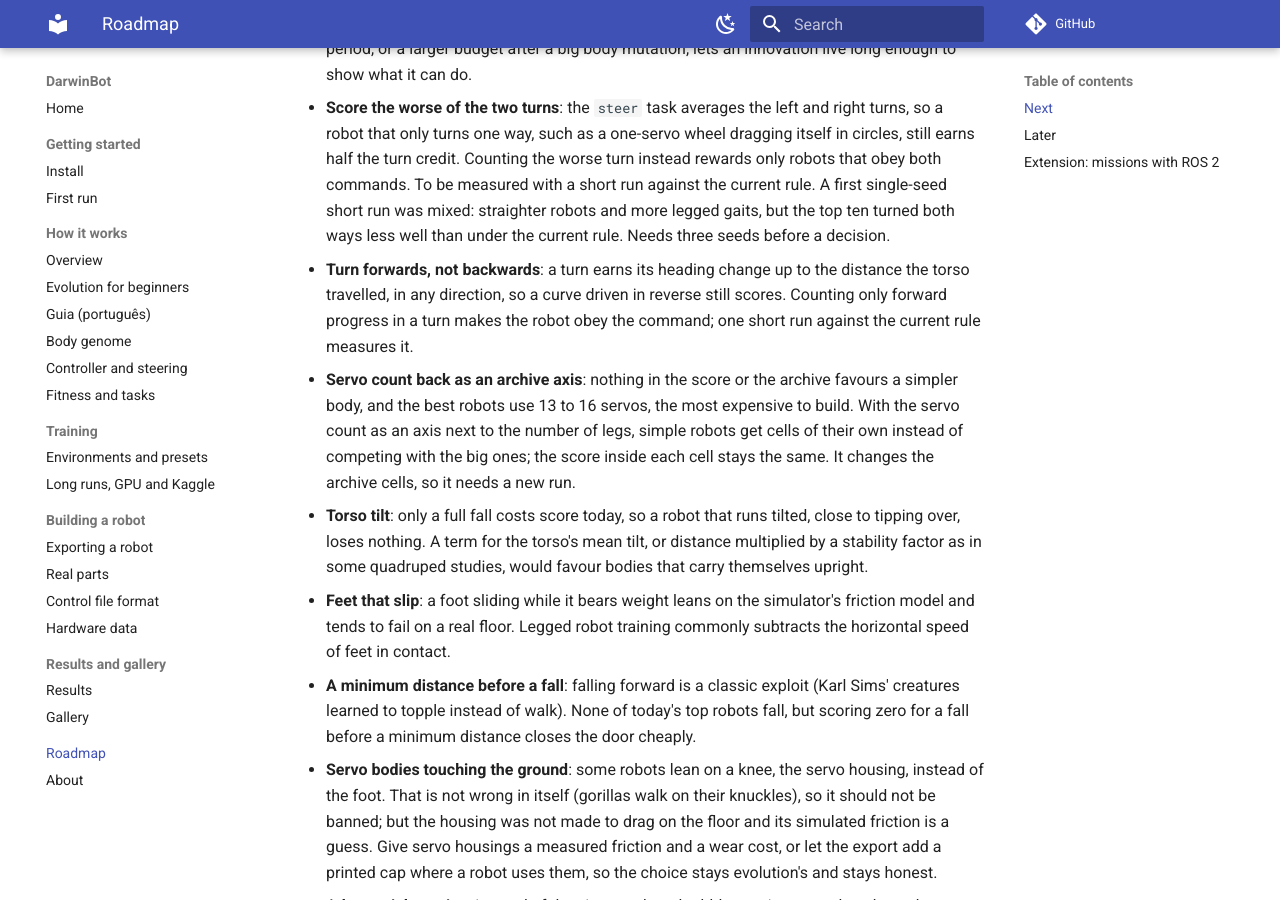
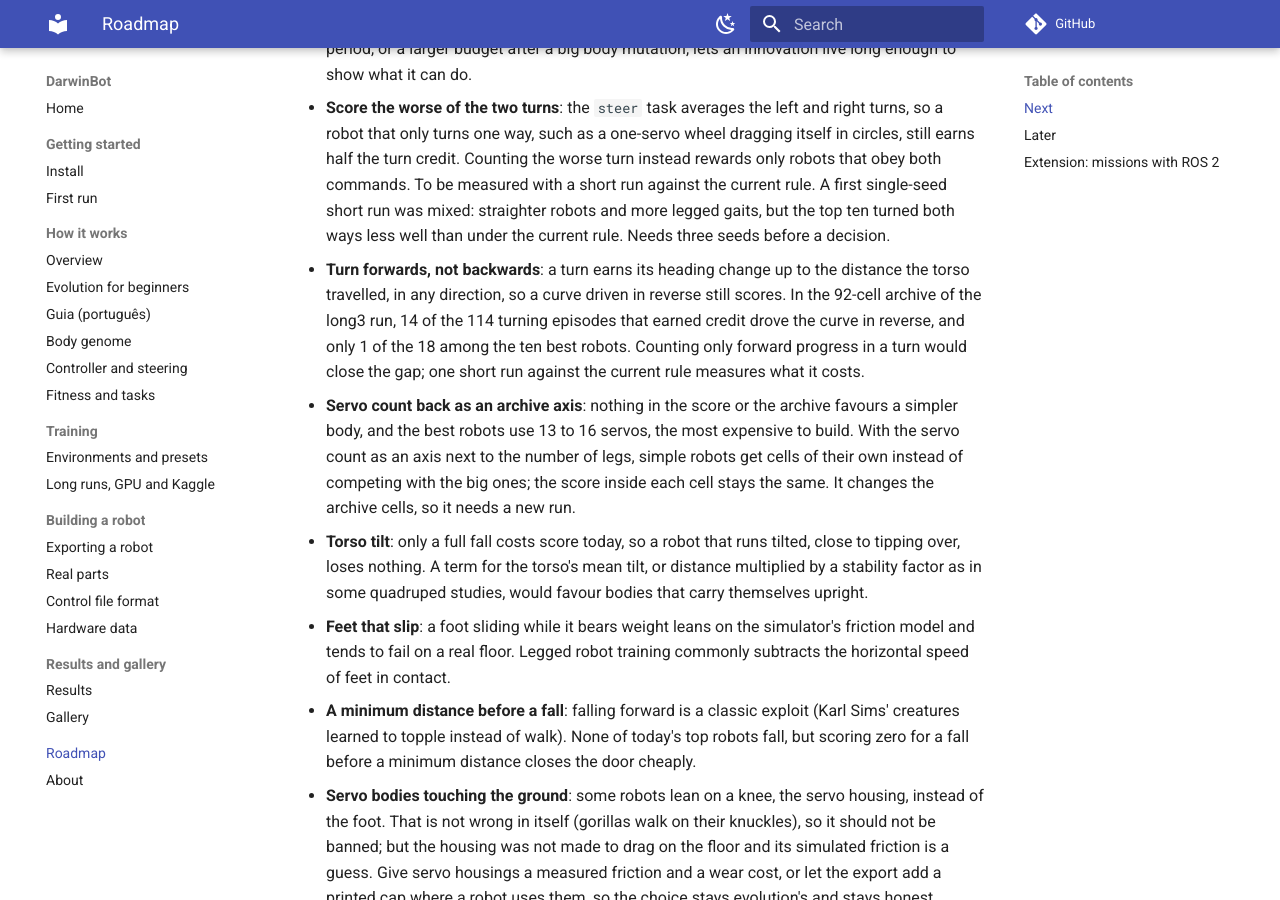
Before and after one commit to mpena2099/darwinbot, an MkDocs documentation site: the page built from docs/roadmap.md, in a window 1280 px wide and 900 px high, scrolled down 900 px. Built offline with MkDocs 1.6.1 and Material for MkDocs 9.7.7, drawn with Linux system fonts in a browser that asks for light colours; comment, search, counter and statistics services are not loaded.

Commit message:
Roadmap: measure how often turns are driven in reverse

```diff
--- a/docs/roadmap.md
+++ b/docs/roadmap.md
@@ -48,8 +48,10 @@
   rule. Needs three seeds before a decision.
 - **Turn forwards, not backwards**: a turn earns its heading change up to the
   distance the torso travelled, in any direction, so a curve driven in reverse
-  still scores. Counting only forward progress in a turn makes the robot obey
-  the command; one short run against the current rule measures it.
+  still scores. In the 92-cell archive of the long3 run, 14 of the 114 turning
+  episodes that earned credit drove the curve in reverse, and only 1 of the 18
+  among the ten best robots. Counting only forward progress in a turn would
+  close the gap; one short run against the current rule measures what it costs.
 - **Servo count back as an archive axis**: nothing in the score or the
   archive favours a simpler body, and the best robots use 13 to 16 servos, the
   most expensive to build. With the servo count as an axis next to the number
```
